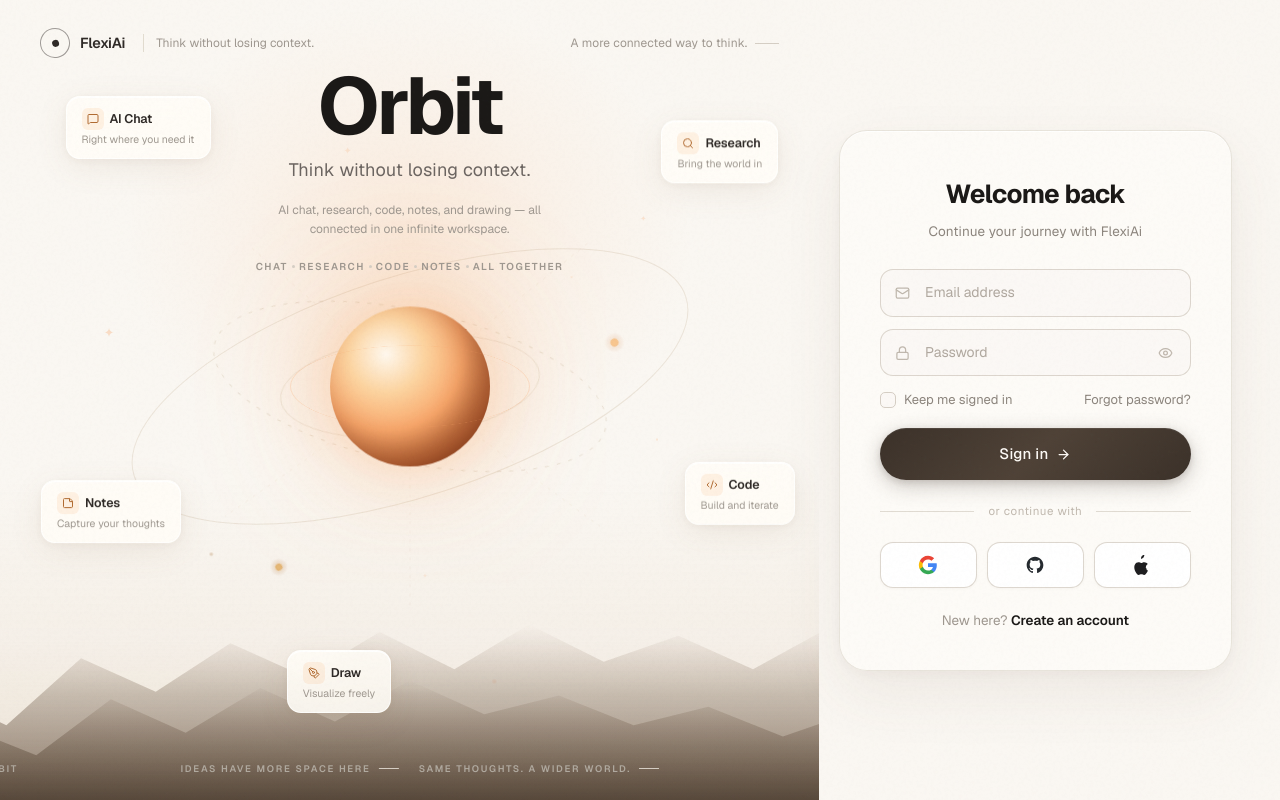
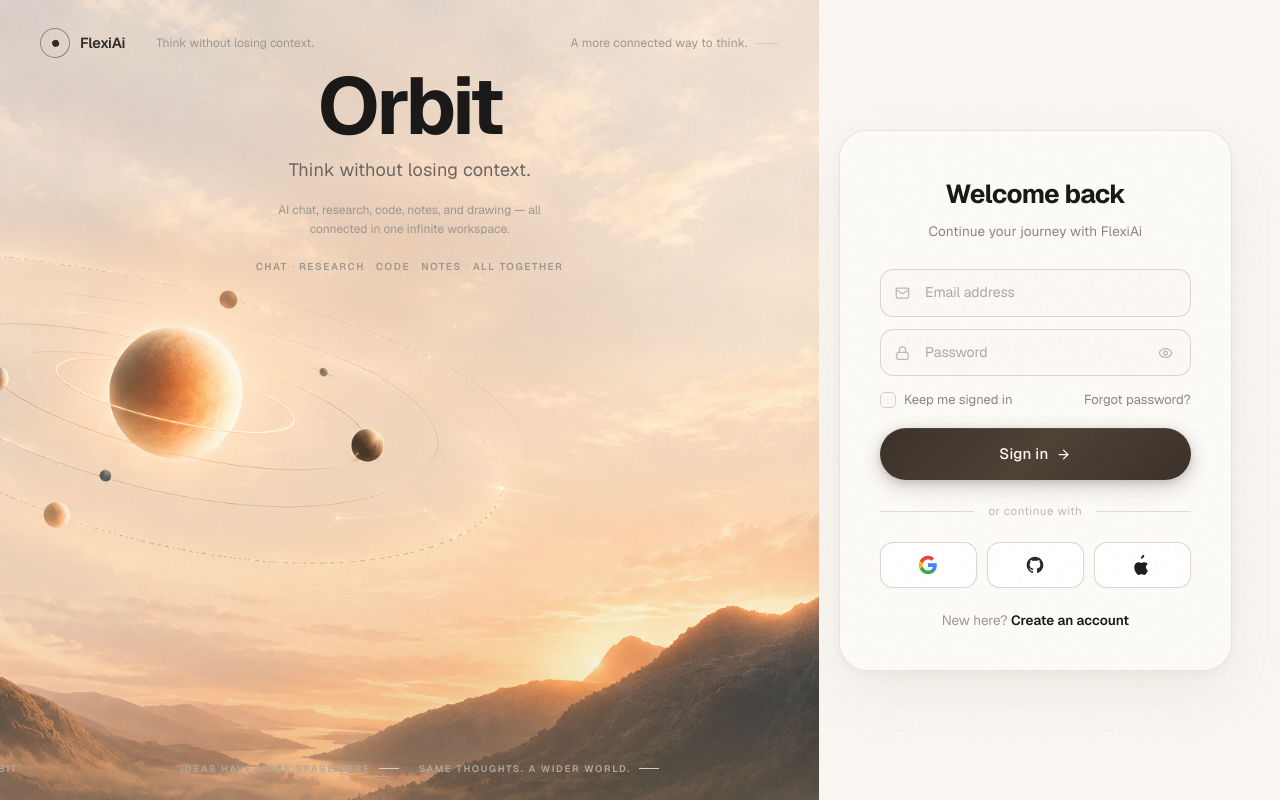
Before and after one commit to Aadi-110i/FlexiAi, a Next.js app: page /login in a window 1280 px wide. Built offline with nearby package versions, Linux system fonts and the light colour scheme.

Commit message:
chore: replace auth background with sky image

```diff
--- a/app/_components/auth/AuthLayout.tsx
+++ b/app/_components/auth/AuthLayout.tsx
@@ -22,156 +22,7 @@
           </div>
         </div>
 
-        {/* Ambient particles */}
-        <div className="auth-particles">
-          <div className="auth-particle" />
-          <div className="auth-particle" />
-          <div className="auth-particle" />
-          <div className="auth-particle" />
-          <div className="auth-particle" />
-          <div className="auth-particle" />
-        </div>
 
-        {/* Sparkles */}
-        <div style={{ position: "absolute", inset: 0, zIndex: 2, pointerEvents: "none" }}>
-          <span className="auth-sparkle" style={{ top: "18%", left: "42%" }}>✦</span>
-          <span className="auth-sparkle" style={{ top: "42%", left: "12%", animationDelay: "-2s" }}>✦</span>
-          <span className="auth-sparkle" style={{ top: "28%", left: "78%", animationDelay: "-3.5s", fontSize: "7px" }}>✦</span>
-          <span className="auth-sparkle" style={{ top: "72%", left: "52%", animationDelay: "-5s", fontSize: "8px" }}>✦</span>
-        </div>
-
-        {/* Orbit Scene — SVG elliptical rings + sphere */}
-        <div className="auth-orbit-scene">
-          {/* SVG orbits */}
-          <svg className="auth-orbit-svg" viewBox="0 0 680 680" fill="none">
-            <defs>
-              <radialGradient id="nodeGrad1" cx="50%" cy="50%" r="50%">
-                <stop offset="0%" stopColor="#f9c080" />
-                <stop offset="100%" stopColor="#c97540" stopOpacity="0" />
-              </radialGradient>
-              <radialGradient id="nodeGrad2" cx="50%" cy="50%" r="50%">
-                <stop offset="0%" stopColor="#e8b870" />
-                <stop offset="100%" stopColor="#a06030" stopOpacity="0" />
-              </radialGradient>
-            </defs>
-
-            {/* Outermost ring — slow, tilted ellipse */}
-            <ellipse
-              cx="340" cy="340"
-              rx="290" ry="110"
-              stroke="rgba(180, 155, 120, 0.20)"
-              strokeWidth="1"
-              style={{ transform: "rotate(-18deg)", transformOrigin: "340px 340px" }}
-            />
-            {/* Rotating node on outer ring */}
-            <g className="auth-orbit-ellipse-1" style={{ transformOrigin: "340px 340px" }}>
-              <ellipse cx="340" cy="340" rx="290" ry="110"
-                stroke="rgba(180, 155, 120, 0)"
-                strokeWidth="0" fill="none"
-                style={{ transform: "rotate(-18deg)", transformOrigin: "340px 340px" }} />
-              {/* Node at top of ellipse */}
-              <circle cx="340" cy="230" r="4" fill="#f9c080" opacity="0.8">
-                <animate attributeName="opacity" values="0.5;1;0.5" dur="2.5s" repeatCount="indefinite" />
-                <animate attributeName="r" values="3.5;5;3.5" dur="2.5s" repeatCount="indefinite" />
-              </circle>
-              <circle cx="340" cy="230" r="10" fill="url(#nodeGrad1)" opacity="0.3" />
-            </g>
-
-            {/* Mid ring */}
-            <ellipse
-              cx="340" cy="340"
-              rx="200" ry="76"
-              stroke="rgba(180, 155, 120, 0.25)"
-              strokeWidth="1"
-              strokeDasharray="4 8"
-              style={{ transform: "rotate(12deg)", transformOrigin: "340px 340px" }}
-            />
-            <g className="auth-orbit-ellipse-2" style={{ transformOrigin: "340px 340px" }}>
-              <circle cx="340" cy="264" r="3.5" fill="#e8b870" opacity="0.9">
-                <animate attributeName="opacity" values="0.6;1;0.6" dur="3s" repeatCount="indefinite" />
-                <animate attributeName="r" values="3;4.5;3" dur="3s" repeatCount="indefinite" />
-              </circle>
-              <circle cx="340" cy="264" r="9" fill="url(#nodeGrad2)" opacity="0.4" />
-            </g>
-
-            {/* Inner ring */}
-            <ellipse
-              cx="340" cy="340"
-              rx="130" ry="50"
-              stroke="rgba(180, 155, 120, 0.20)"
-              strokeWidth="1"
-              style={{ transform: "rotate(-6deg)", transformOrigin: "340px 340px" }}
-            />
-            <g className="auth-orbit-ellipse-3" style={{ transformOrigin: "340px 340px" }}>
-              <circle cx="340" cy="290" r="3" fill="#c97540" opacity="0.7">
-                <animate attributeName="opacity" values="0.4;0.9;0.4" dur="2s" repeatCount="indefinite" />
-              </circle>
-            </g>
-
-            {/* Fine connector lines from sphere to cards (subtle) */}
-            <line x1="340" y1="340" x2="180" y2="200" stroke="rgba(200, 170, 130, 0.12)" strokeWidth="1" strokeDasharray="3 6" />
-            <line x1="340" y1="340" x2="520" y2="195" stroke="rgba(200, 170, 130, 0.12)" strokeWidth="1" strokeDasharray="3 6" />
-            <line x1="340" y1="340" x2="530" y2="480" stroke="rgba(200, 170, 130, 0.10)" strokeWidth="1" strokeDasharray="3 6" />
-            <line x1="340" y1="340" x2="155" y2="470" stroke="rgba(200, 170, 130, 0.10)" strokeWidth="1" strokeDasharray="3 6" />
-            <line x1="340" y1="340" x2="340" y2="560" stroke="rgba(200, 170, 130, 0.08)" strokeWidth="1" strokeDasharray="3 6" />
-          </svg>
-
-          {/* Central glowing sphere */}
-          <div className="auth-sphere" />
-        </div>
-
-        {/* Floating feature cards */}
-        <div className="auth-float-cards">
-          <div className="auth-fc auth-fc-chat">
-            <div className="auth-fc-label">
-              <div className="auth-fc-icon">
-                <MessageSquare size={12} />
-              </div>
-              AI Chat
-            </div>
-            <div className="auth-fc-sub">Right where you need it</div>
-          </div>
-
-          <div className="auth-fc auth-fc-research">
-            <div className="auth-fc-label">
-              <div className="auth-fc-icon">
-                <Search size={12} />
-              </div>
-              Research
-            </div>
-            <div className="auth-fc-sub">Bring the world in</div>
-          </div>
-
-          <div className="auth-fc auth-fc-code">
-            <div className="auth-fc-label">
-              <div className="auth-fc-icon">
-                <Code2 size={12} />
-              </div>
-              Code
-            </div>
-            <div className="auth-fc-sub">Build and iterate</div>
-          </div>
-
-          <div className="auth-fc auth-fc-notes">
-            <div className="auth-fc-label">
-              <div className="auth-fc-icon">
-                <StickyNote size={12} />
-              </div>
-              Notes
-            </div>
-            <div className="auth-fc-sub">Capture your thoughts</div>
-          </div>
-
-          <div className="auth-fc auth-fc-draw">
-            <div className="auth-fc-label">
-              <div className="auth-fc-icon">
-                <PenTool size={12} />
-              </div>
-              Draw
-            </div>
-            <div className="auth-fc-sub">Visualize freely</div>
-          </div>
-        </div>
 
         {/* Central hero text */}
         <div className="auth-hero-content">
@@ -193,39 +44,7 @@
           </div>
         </div>
 
-        {/* Landscape silhouette SVG */}
-        <div className="auth-landscape">
-          <svg
-            viewBox="0 0 1400 300"
-            fill="none"
-            xmlns="http://www.w3.org/2000/svg"
-            style={{ width: "100%", height: "100%", position: "absolute", bottom: 0 }}
-            preserveAspectRatio="xMidYMax slice"
-          >
-            <defs>
-              <linearGradient id="mtnGrad" x1="0" y1="0" x2="0" y2="1">
-                <stop offset="0%" stopColor="rgba(110, 85, 65, 0)" />
-                <stop offset="60%" stopColor="rgba(90, 72, 55, 0.45)" />
-                <stop offset="100%" stopColor="rgba(70, 55, 42, 0.75)" />
-              </linearGradient>
-              <linearGradient id="mtnGrad2" x1="0" y1="0" x2="0" y2="1">
-                <stop offset="0%" stopColor="rgba(130, 100, 75, 0)" />
-                <stop offset="40%" stopColor="rgba(100, 78, 58, 0.30)" />
-                <stop offset="100%" stopColor="rgba(80, 62, 46, 0.65)" />
-              </linearGradient>
-            </defs>
-            {/* Back mountains */}
-            <path
-              d="M0,300 L0,220 L80,160 L160,200 L260,110 L360,155 L460,90 L560,135 L660,75 L760,125 L860,65 L960,115 L1060,80 L1160,125 L1260,70 L1360,120 L1400,100 L1400,300 Z"
-              fill="url(#mtnGrad2)"
-            />
-            {/* Front mountains */}
-            <path
-              d="M0,300 L0,260 L100,200 L200,240 L300,165 L400,210 L500,150 L600,195 L700,140 L800,185 L900,160 L1000,200 L1100,175 L1200,215 L1300,180 L1400,220 L1400,300 Z"
-              fill="url(#mtnGrad)"
-            />
-          </svg>
-        </div>
+
 
         {/* Bottom bar */}
         <div className="auth-bottombar">
--- a/app/globals.css
+++ b/app/globals.css
@@ -177,6 +177,9 @@
   align-items: center;
   overflow: hidden;
   min-width: 0;
+  background-image: url('/images/sky.png');
+  background-size: cover;
+  background-position: center;
 }
 
 /* Atmospheric warm radial glow */
```
Also changed, not shown: images/sky.png (added), public/images/sky.png (added).
